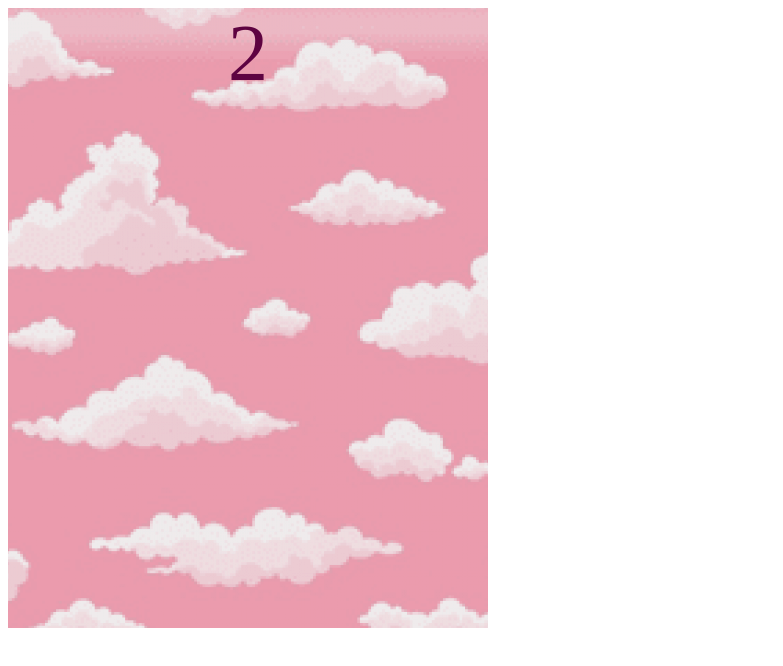
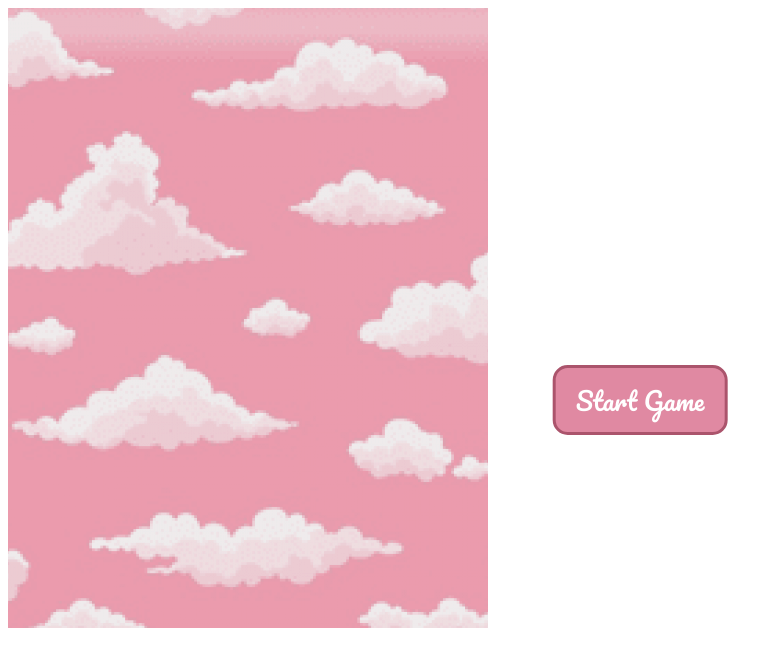
Before and after one commit to amalali44/Doodle_Jump_Game, a plain HTML site: page index.html in a window 1280 px wide. Shown: the whole page, without its empty margins (0-783 px from the left). Drawn offline with Linux system fonts and the light colour scheme.

Commit message:
added start button

```diff
--- a/app.js
+++ b/app.js
@@ -1,6 +1,7 @@
 document.addEventListener('DOMContentLoaded', () => {
   const grid = document.querySelector('.grid')
   const doodler = document.createElement('div')
+  const startButton = document.getElementById('start-button')
   let isGameOver = false
   let speed = 4
   let platformCount = 6
@@ -183,12 +184,17 @@ document.addEventListener('DOMContentLoaded', () => {
 
   function start() {
     if (!isGameOver) {
-      createPlatforms()
-      createDoodler()
-      setInterval(movePlatforms, 30)
-      jump(startPoint)
-      document.addEventListener('keyup', control)
+      // Hide the start button
+      startButton.style.display = 'none';
+
+      createPlatforms();
+      createDoodler();
+      setInterval(movePlatforms, 30);
+      jump(startPoint);
+      document.addEventListener('keyup', control);
     }
   }
-  start()
+
+  // Attach the start function to the button's click event
+  startButton.addEventListener('click', start)
 })
--- a/index.html
+++ b/index.html
@@ -6,9 +6,11 @@
   <meta name="viewport" content="width=device-width, initial-scale=1.0">
   <title>Doodle Jump</title>
   <link rel="stylesheet" href="style.css">
+  <link href="https://fonts.googleapis.com/css2?family=Pacifico&display=swap" rel="stylesheet">
 </head>
 
 <body>
+  <button id="start-button">Start Game</button>
   <div class="grid"></div>
   <script src="app.js"></script>
 </body>
--- a/style.css
+++ b/style.css
@@ -23,3 +23,23 @@
   background-image: url('platform3.png');
   position: absolute;
 }
+
+#start-button {
+  position: absolute;
+  top: 50%;
+  left: 50%;
+  transform: translate(-50%, -50%);
+  padding: 10px 20px;
+  font-size: 25px;
+  font-family: 'Pacifico', cursive;
+  /* Use a more cursive font */
+  background-color: #e089a2;
+  color: white;
+  border: 1px solid #ab546c;
+  text-align: center;
+  border-radius: 15px;
+  border-width: 3.5px;
+  cursor: pointer;
+  z-index: 10;
+  /* Ensures it appears above other elements */
+}
```
